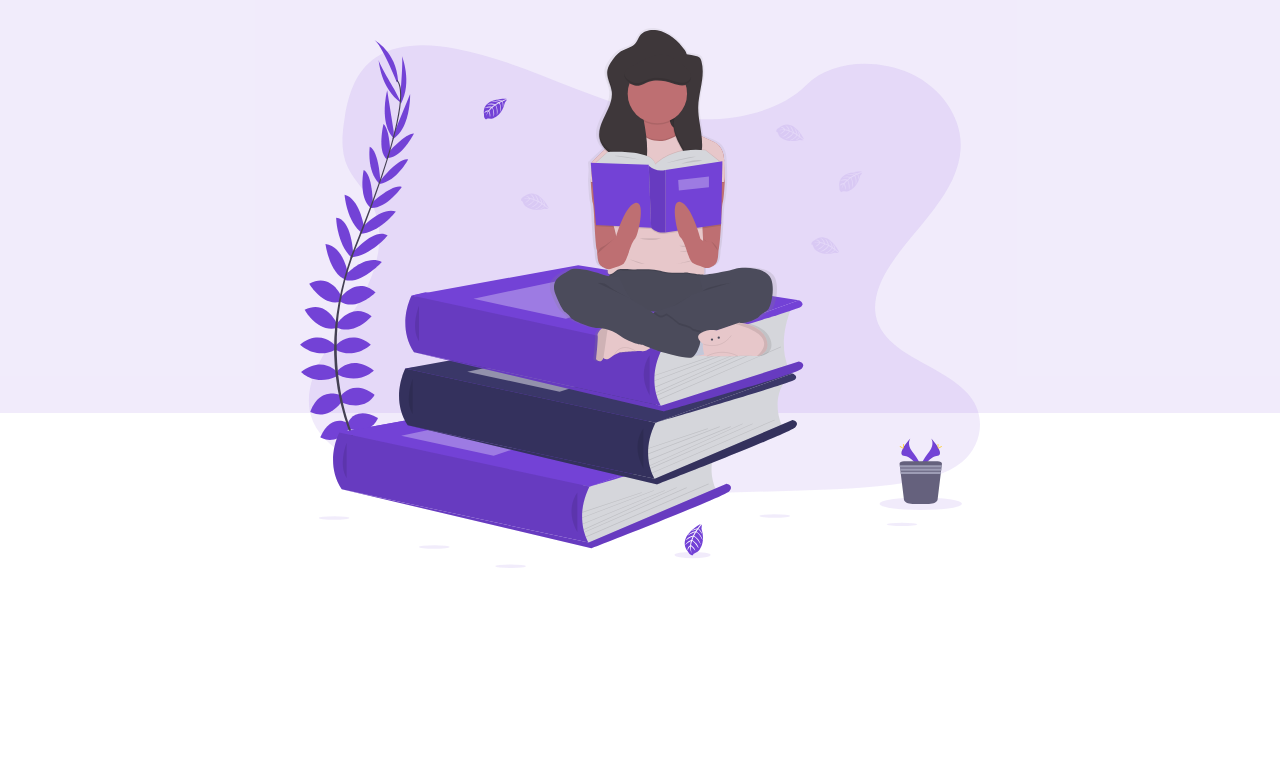
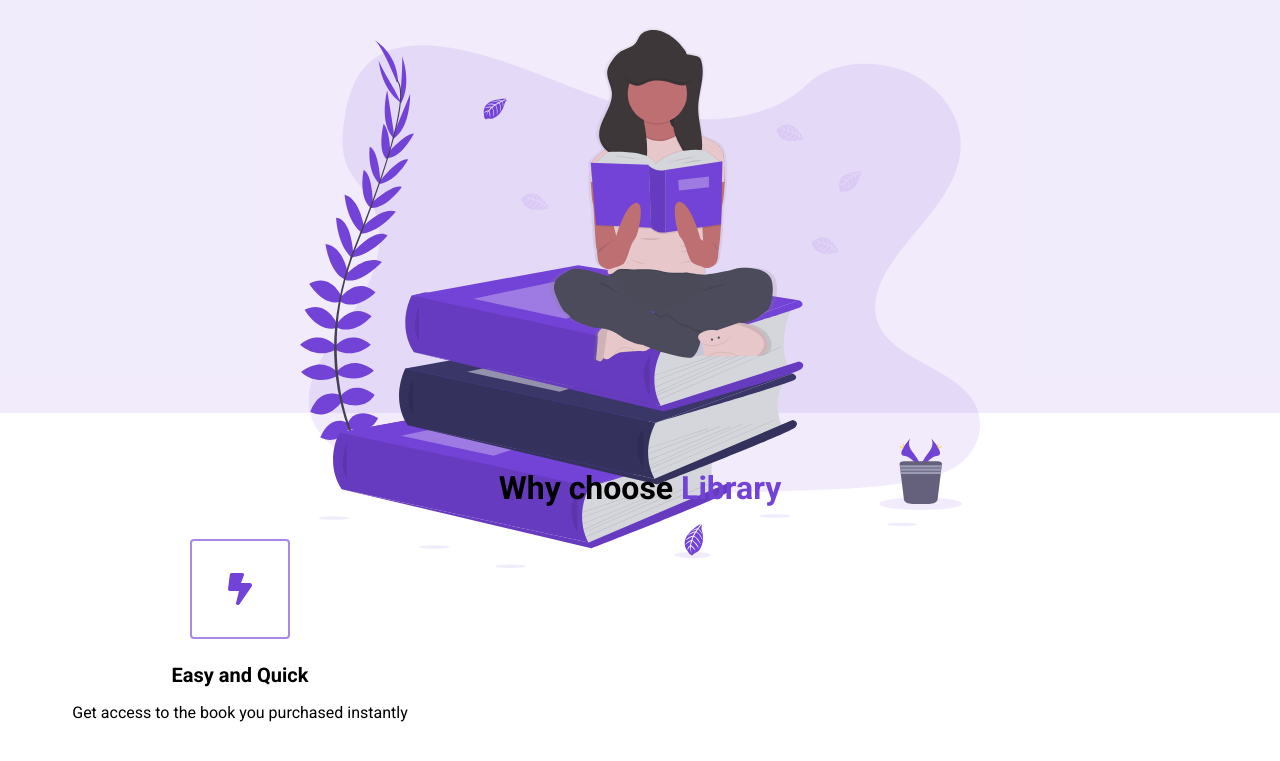
Before and after one commit to dpadrianox/E-Commerce-Project, a plain HTML site: page index.html in a window 1280 px wide. Shown: the part 387-1148 px from the top of the page. Before the commit the page ends 959 px from the top, so only its background shows below. Drawn offline with Linux system fonts and the light colour scheme.

Commit message:
added highlights

```diff
--- a/index.html
+++ b/index.html
@@ -5,6 +5,10 @@
     <meta name="viewport" content="width=device-width, initial-scale=1.0" />
     <title>Library Project</title>
     <link rel="stylesheet" href="styles.css" />
+    <script
+      src="https://kit.fontawesome.com/3a0de18bb2.js"
+      crossorigin="anonymous"
+    ></script>
   </head>
   <body>
     <section id="landing">
@@ -22,35 +26,49 @@
         <div class="header__container">
           <div class="header__description">
             <h1>Australia's most awarded online library platform</h1>
-                <h2>Find your dream book with <span class="purple">Library</span></h2>
+            <h2>
+              Find your dream book with <span class="purple">Library</span>
+            </h2>
             <button class="btn">Browse Books</button>
           </div>
           <figure class="header__img--wrapper">
-                <img src="./assets/Undraw_Books.svg" alt="">
+            <img src="./assets/Undraw_Books.svg" alt="" />
           </figure>
         </div>
       </header>
     </section>
+
     <main>
       <section id="highlights">
         <div class="container">
           <div class="row">
-
+            <h2 class="section__title">
+              Why choose <span class="purple">Library</span>
+            </h2>
+            <div class="highlight__wrapper">
+              <div class="highlight">
+                <div class="highlight__img">
+                  <i class="fa-solid fa-bolt-lightning"></i>
+                </div>
+                <h3 class="highlight__subtitle">Easy and Quick</h3>
+                <p class="highlight__para">
+                  Get access to the book you purchased instantly
+                </p>
+              </div>
+            </div>
           </div>
         </div>
       </section>
+
       <section id="features">
         <div class="container">
-                <div class="row">
-
-                </div>
+          <div class="row"></div>
         </div>
       </section>
+
       <section id="recent">
         <div class="container">
-                <div class="row">
-
-                </div>
+          <div class="row"></div>
         </div>
       </section>
     </main>
--- a/styles.css
+++ b/styles.css
@@ -110,3 +110,44 @@ button:active {
     height: 100%;
     max-height: 50vh;
 }
+
+.container {
+    padding: 56px 0;
+}
+.row {
+    width: 100%;
+    max-width: 1200px;
+    margin: 0 auto;
+}
+/* HIGHLIGHTS */
+
+.highlight__wrapper {
+    display: flex;
+}
+.highlight {
+    padding: 0 24px;
+    width: calc(100%/3);
+    display: flex;
+    align-items: center;
+    justify-content: center;
+    flex-direction: column;
+}
+.highlight__para {
+    text-align: center;
+}
+.highlight__img {
+    border: 2px solid #7342d69d;
+    color: #7342d6;
+    width: 100px;
+    height: 100px;
+    display: flex;
+    align-items: center;
+    justify-content: center;
+    border-radius: 4px;
+    font-size: 32px;
+    margin-bottom: 24px;
+}
+.highlight__subtitle {
+    font-size: 20px;
+    margin-bottom: 16px;
+}
```
Lines whose indentation alone changed are shown as unchanged.
